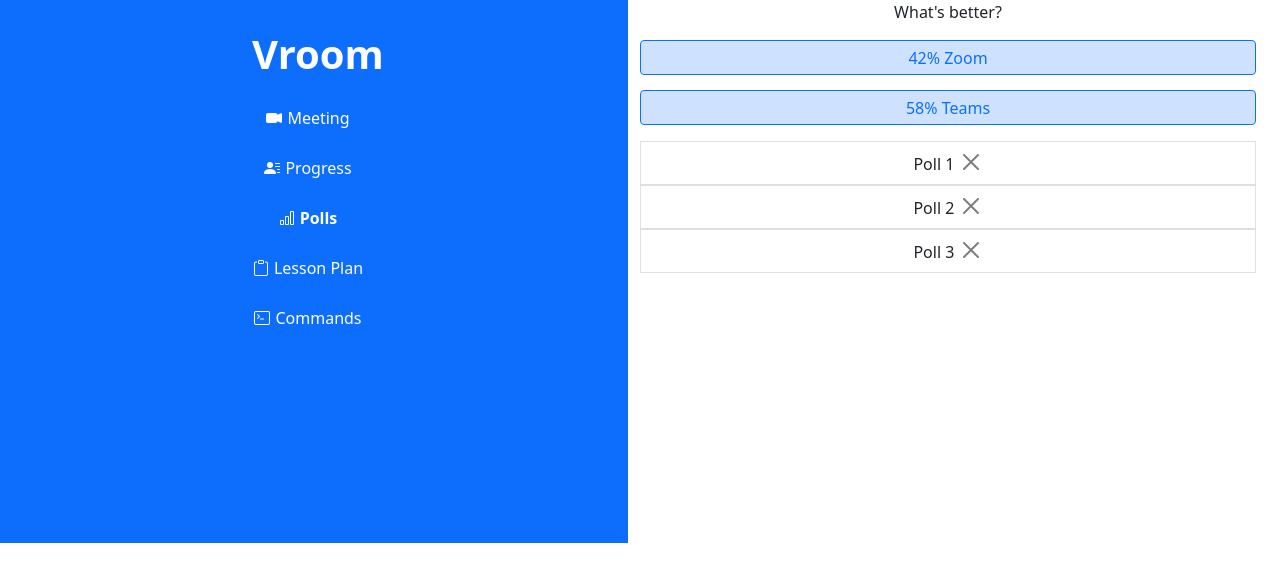
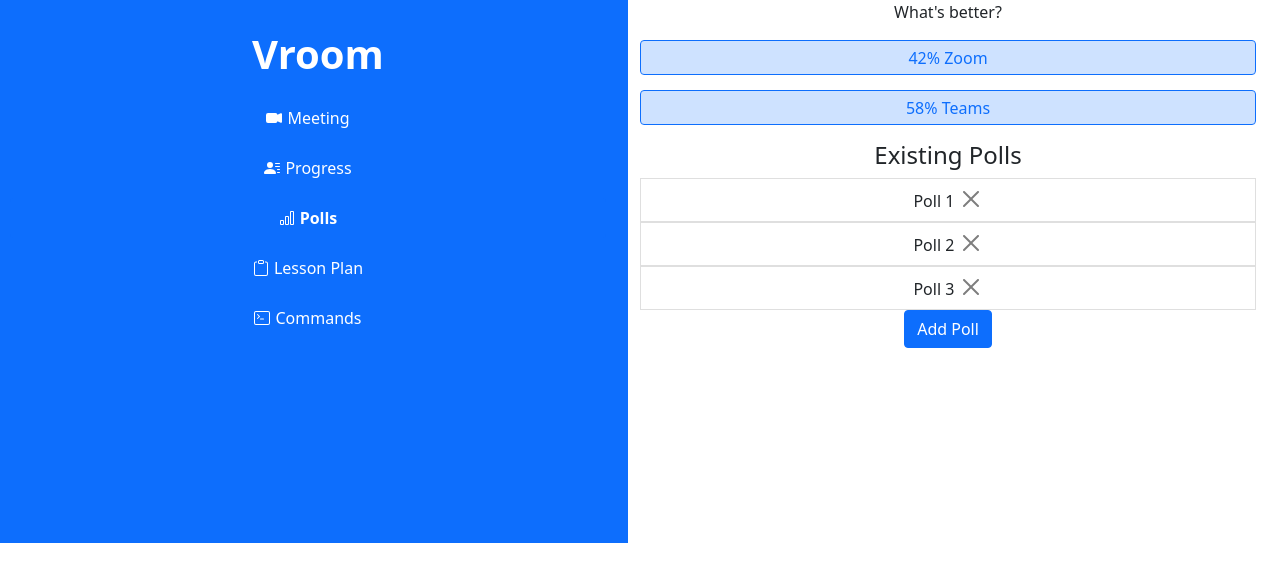
Before and after one commit to barney54321/Vroom, a React (Create React App) app: page / in a window 1280 px wide. Both pictures are taken after a click on the tab "Polls". Shown: the top 582 px of the page. Built offline with nearby package versions, Linux system fonts and the light colour scheme.

Commit message:
polls fixed

```diff
--- a/src/Components/Tabs/Poll/DefaultPollPage.js
+++ b/src/Components/Tabs/Poll/DefaultPollPage.js
@@ -11,7 +11,6 @@
 
     const addPoll = () => {
         console.log("add poll clicked");
-
     }
     return (
         <div>
--- a/src/Components/Tabs/Poll/ExistingPolls.js
+++ b/src/Components/Tabs/Poll/ExistingPolls.js
@@ -1,6 +1,7 @@
 import React, {useContext} from 'react'
 import ExistingPoll from './ExistingPoll'
 import { ListGroup } from 'react-bootstrap'
+import Button from 'react-bootstrap/Button'
 
 import { VroomContext } from '../../Common/VroomContext';
 
@@ -14,16 +15,23 @@
     const deletePoll = (index) => {
         const copy = [...polls];
         copy.splice(index, 1);
-        props.setPolls(copy);
+        setPolls(copy);
+    }
+
+    const addPoll = () => {
+        console.log("add poll clicked");
+
     }
 
     return (
         <div>
+            <h4>Existing Polls</h4>
             <ListGroup defaultActiveKey="">
 
-            {polls.map((poll) => (<ExistingPoll key={polls.id} poll={poll}/>))}
+            {polls.map((poll, index) => (<ExistingPoll key={index} poll={poll} index={index} deletePoll={deletePoll}/>))}
 
             </ListGroup>
+            <Button variant="primary" onClick={addPoll}>Add Poll</Button>
         </div>
     )
 }
```
